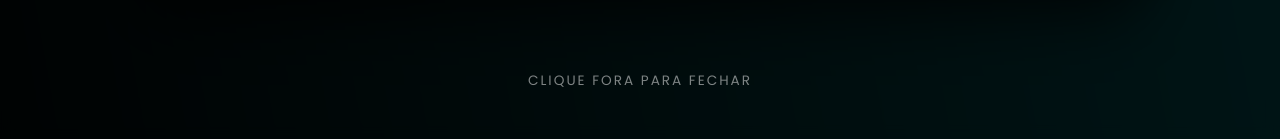
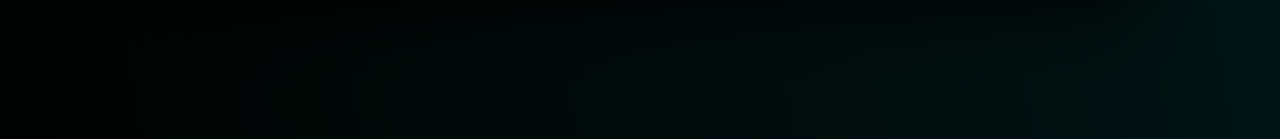
Before and after one commit to Thiagogmr1/thiago-portfolio, a React (Vite) app: page / in a window 1280 px wide. Both pictures are taken after a click on the element 272 px from the left and 1997 px from the top of the page. Shown: the part 658-797 px from the top of the page. Built offline with nearby package versions, Linux system fonts and the light colour scheme.

Commit message:
MVP concluído com sucesso

```diff
--- a/src/components/Achievements/AchievementsModal.jsx
+++ b/src/components/Achievements/AchievementsModal.jsx
@@ -24,8 +24,6 @@
 
     return (
         <div className="achievement-overlay" onClick={onClose}>
-            <span className="modal-hint">Clique fora para fechar</span>
-
             <div
                 className="achievement-modal"
                 onClick={(e) => e.stopPropagation()}
```
